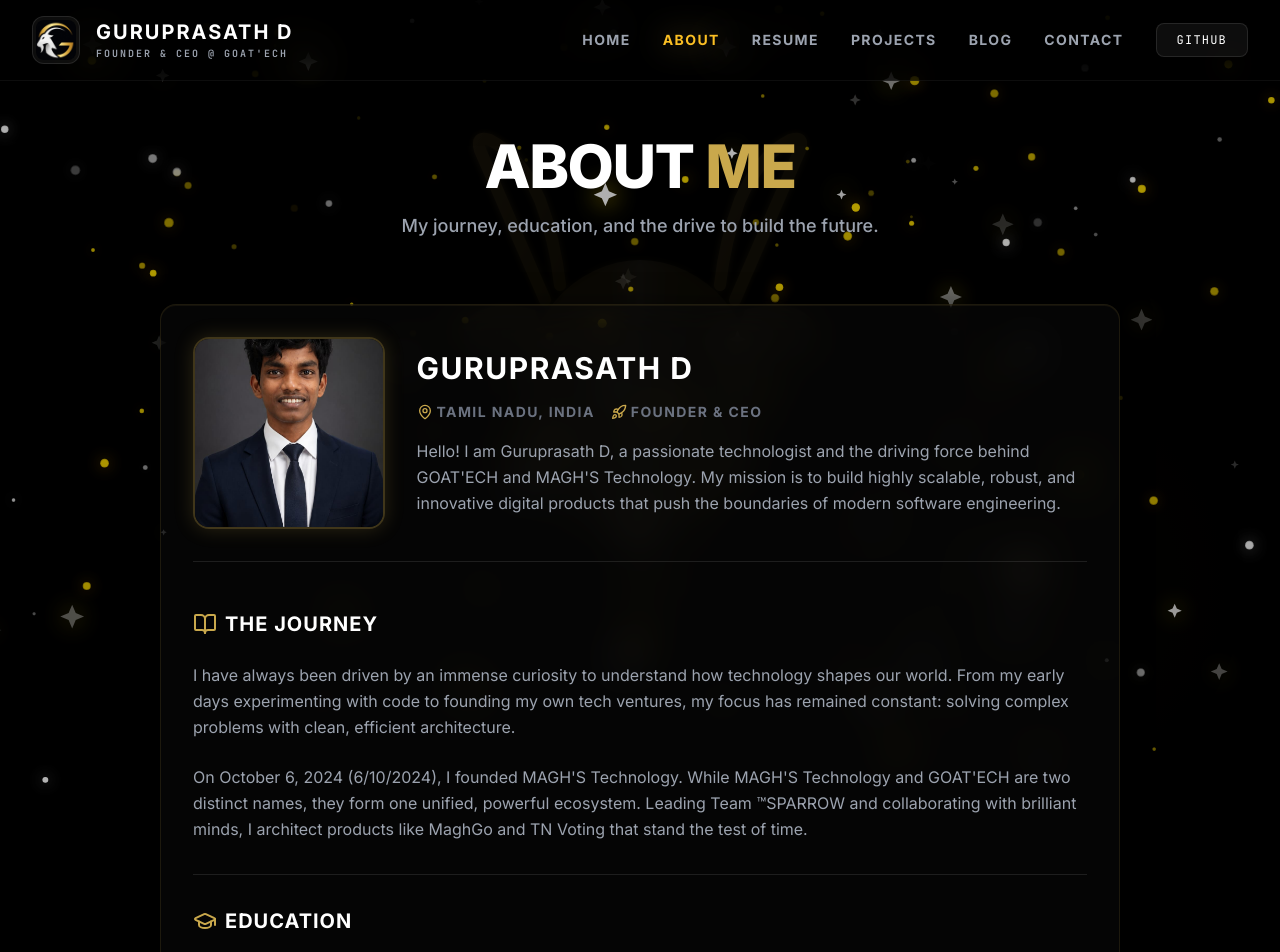
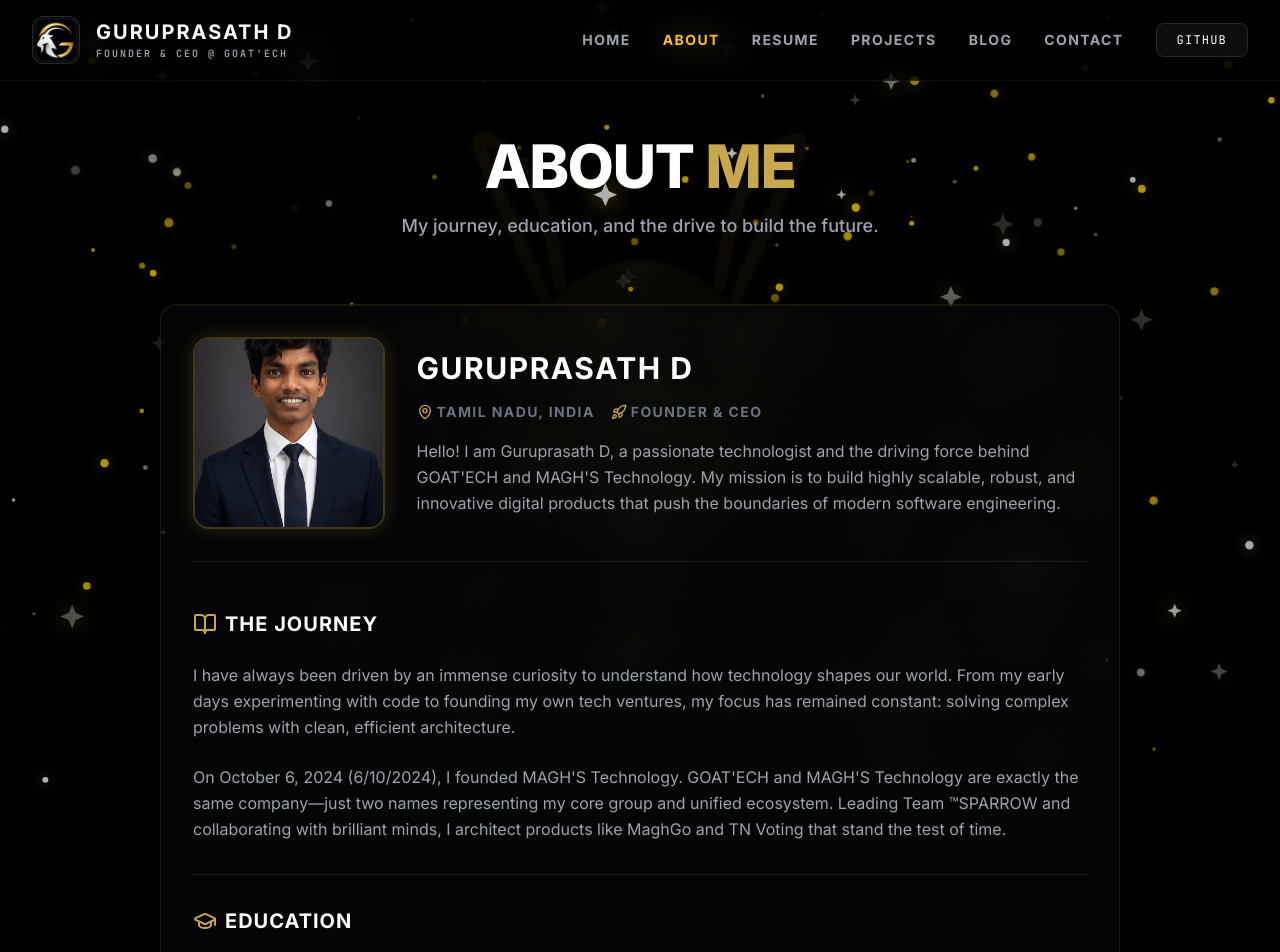
Before and after one commit to guru071/portfolio, a React (Vite) app: page /about in a window 1280 px wide. Shown: the top 952 px of the page. Built offline with nearby package versions, Linux system fonts and the light colour scheme.

Commit message:
docs: clarify GOAT'ECH and MAGH'S are the same company

```diff
--- a/src/views/public/AboutView.jsx
+++ b/src/views/public/AboutView.jsx
@@ -36,7 +36,7 @@
             I have always been driven by an immense curiosity to understand how technology shapes our world. From my early days experimenting with code to founding my own tech ventures, my focus has remained constant: solving complex problems with clean, efficient architecture.
           </p>
           <p className="text-gray-400 leading-relaxed">
-            On October 6, 2024 (6/10/2024), I founded MAGH'S Technology. While MAGH'S Technology and GOAT'ECH are two distinct names, they form one unified, powerful ecosystem. Leading Team ™SPARROW and collaborating with brilliant minds, I architect products like MaghGo and TN Voting that stand the test of time.
+            On October 6, 2024 (6/10/2024), I founded MAGH'S Technology. GOAT'ECH and MAGH'S Technology are exactly the same company—just two names representing my core group and unified ecosystem. Leading Team ™SPARROW and collaborating with brilliant minds, I architect products like MaghGo and TN Voting that stand the test of time.
           </p>
         </div>
 
```
